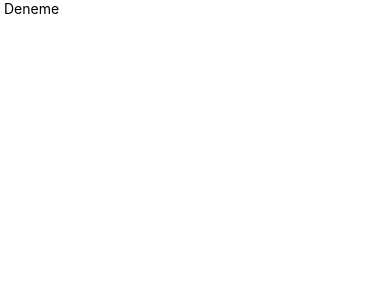
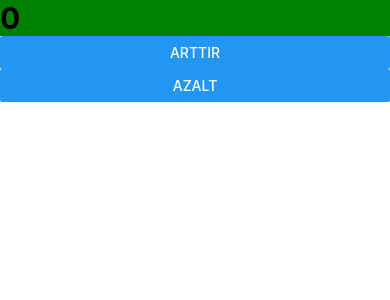
Before and after one commit to aytacbulanik/React_Native_TestLibrary, a React Native app: screen / in a window 390 px wide. Shown: the top 300 px of the page. Built offline with nearby package versions, Linux system fonts and the light colour scheme.

Commit message:
basic state is working

```diff
--- a/src/App.js
+++ b/src/App.js
@@ -1,11 +1,21 @@
-import {Text, SafeAreaView, StyleSheet} from 'react-native';
-import React from 'react';
+import {Text, SafeAreaView, StyleSheet, Button} from 'react-native';
+import React , {useState} from 'react';
 
 const App = () => {
+  const [counter, setCounter] = useState(0);
 
+  function increase() {
+    setCounter(counter + 1)
+  }
+
+  function decrease() {
+    setCounter(counter - 1)
+  }
   return (
     <SafeAreaView style={styles.container}>
-      <Text> Deneme</Text>
+      <Text style={styles.large_title}>{counter}</Text>
+      <Button title='Arttır' onPress={increase} />
+      <Button title='Azalt' onPress={decrease} />
     </SafeAreaView>
   );
 };
```
